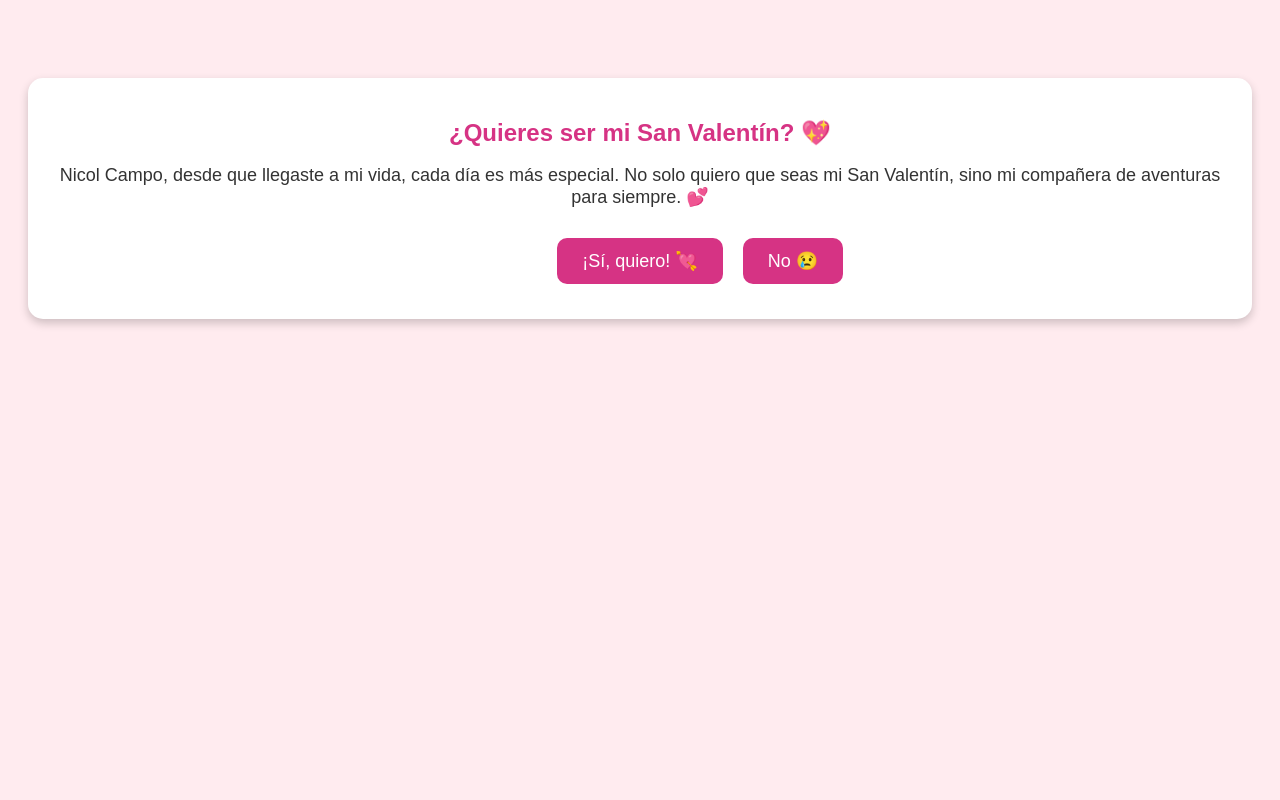
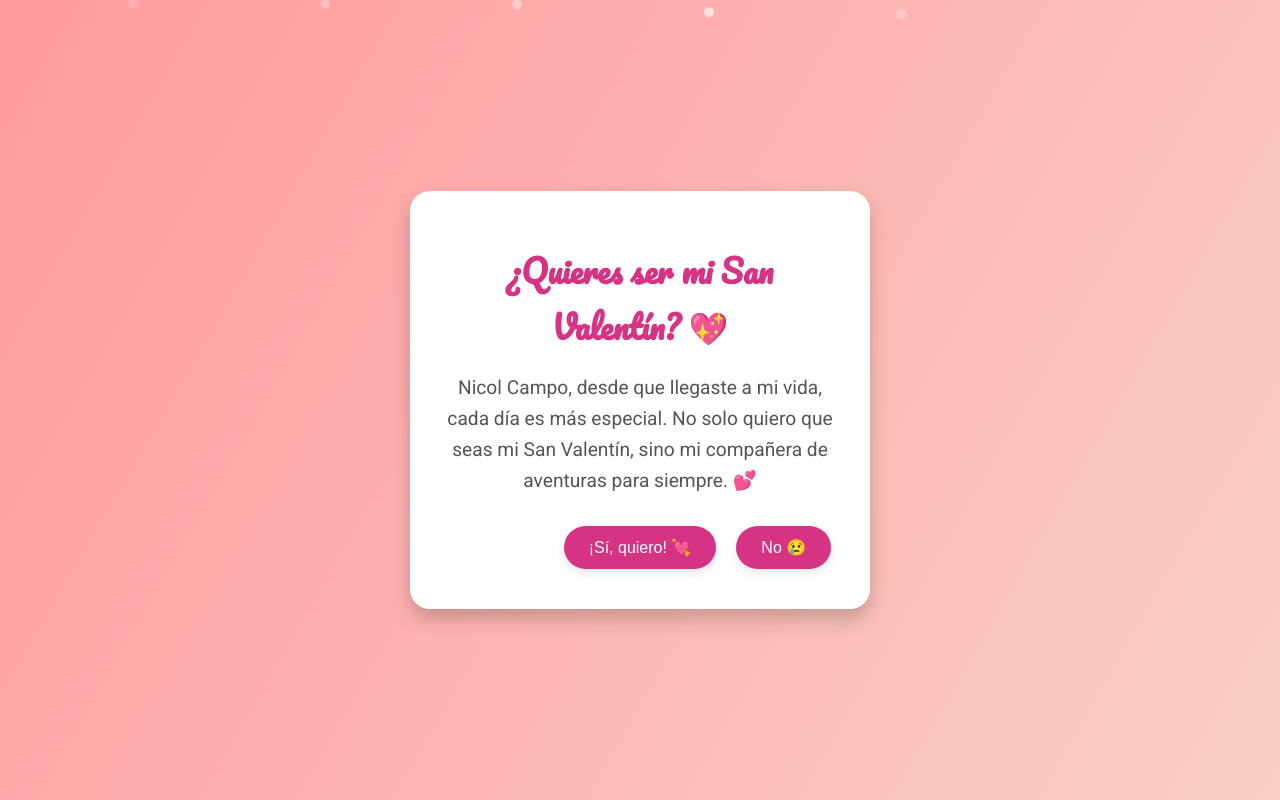
Before and after one commit to JuanCoder23/pagina, a plain HTML site: page index.html in a window 1280 px wide. Drawn offline with Linux system fonts and the light colour scheme.

Commit message:
Update index.html

```diff
--- a/index.html
+++ b/index.html
@@ -5,58 +5,145 @@
     <meta name="viewport" content="width=device-width, initial-scale=1.0">
     <title>Para Nicol ❤️</title>
     <style>
+        @import url('https://fonts.googleapis.com/css2?family=Pacifico&display=swap');
+        @import url('https://fonts.googleapis.com/css2?family=Roboto:wght@300;400&display=swap');
+
         body {
+            margin: 0;
+            padding: 0;
+            font-family: 'Roboto', sans-serif;
+            background: linear-gradient(120deg, #ff9a9e, #fad0c4);
+            color: #d63384;
             text-align: center;
-            font-family: 'Arial', sans-serif;
-            background-color: #ffebef;
-            color: #d63384;
-            padding: 20px;
+            overflow: hidden;
+            height: 100vh;
+            display: flex;
+            justify-content: center;
+            align-items: center;
+            position: relative;
+        }
+
+        .particles {
+            position: absolute;
+            width: 100%;
+            height: 100%;
+            top: 0;
+            left: 0;
+            z-index: 1;
             overflow: hidden;
         }
+
+        .particles div {
+            position: absolute;
+            width: 10px;
+            height: 10px;
+            background-color: rgba(255, 255, 255, 0.8);
+            border-radius: 50%;
+            animation: float 6s ease-in-out infinite;
+        }
+
+        @keyframes float {
+            0% {
+                transform: translateY(100%);
+                opacity: 0;
+            }
+            50% {
+                opacity: 1;
+            }
+            100% {
+                transform: translateY(-20%);
+                opacity: 0;
+            }
+        }
+
         .card {
             background: white;
-            padding: 25px;
-            border-radius: 15px;
-            box-shadow: 0 4px 10px rgba(0, 0, 0, 0.2);
-            display: inline-block;
-            margin-top: 50px;
+            padding: 30px;
+            border-radius: 20px;
+            box-shadow: 0 10px 20px rgba(0, 0, 0, 0.2);
+            z-index: 2;
+            width: 90%;
+            max-width: 400px;
             animation: fadeIn 2s ease-in-out;
         }
+
         h1 {
-            font-size: 24px;
+            font-family: 'Pacifico', cursive;
+            font-size: 2em;
+            color: #d63384;
+            margin-bottom: 10px;
         }
+
         p {
-            font-size: 18px;
-            color: #333;
+            font-size: 1.2em;
+            color: #555;
+            line-height: 1.6;
         }
+
         .buttons {
             margin-top: 20px;
         }
+
         button {
             background-color: #d63384;
             color: white;
             border: none;
             padding: 12px 25px;
-            font-size: 18px;
+            font-size: 1em;
+            border-radius: 30px;
+            margin: 10px;
             cursor: pointer;
-            border-radius: 10px;
-            margin: 10px;
-            transition: 0.3s ease-in-out;
+            transition: all 0.3s ease-in-out;
+            box-shadow: 0 4px 10px rgba(0, 0, 0, 0.1);
         }
+
         button:hover {
             background-color: #b52e6e;
             transform: scale(1.1);
+            box-shadow: 0 6px 15px rgba(0, 0, 0, 0.2);
         }
+
         .no-btn {
             position: absolute;
         }
+
         @keyframes fadeIn {
-            from { opacity: 0; transform: scale(0.8); }
-            to { opacity: 1; transform: scale(1); }
+            from {
+                opacity: 0;
+                transform: translateY(-20px);
+            }
+            to {
+                opacity: 1;
+                transform: translateY(0);
+            }
+        }
+
+        @media screen and (max-width: 480px) {
+            h1 {
+                font-size: 1.8em;
+            }
+
+            p {
+                font-size: 1em;
+            }
+
+            button {
+                font-size: 0.9em;
+                padding: 10px 20px;
+            }
         }
     </style>
 </head>
 <body>
+    <div class="particles">
+
+        <div style="left: 10%; animation-delay: 0s; animation-duration: 6s;"></div>
+        <div style="left: 25%; animation-delay: 1s; animation-duration: 5s;"></div>
+        <div style="left: 40%; animation-delay: 2s; animation-duration: 4s;"></div>
+        <div style="left: 55%; animation-delay: 3s; animation-duration: 6s;"></div>
+        <div style="left: 70%; animation-delay: 4s; animation-duration: 5s;"></div>
+        <div style="left: 85%; animation-delay: 5s; animation-duration: 4s;"></div>
+    </div>
 
     <div class="card">
         <h1>¿Quieres ser mi San Valentín? 💖</h1>
@@ -77,7 +164,6 @@
             let boton = document.querySelector(".no-btn");
             let x = Math.random() * (window.innerWidth - 100);
             let y = Math.random() * (window.innerHeight - 50);
-            boton.style.position = "absolute";
             boton.style.left = x + "px";
             boton.style.top = y + "px";
         }
@@ -109,6 +195,5 @@
             setTimeout(() => document.body.removeChild(confettiContainer), 3000);
         }
     </script>
-
 </body>
 </html>
```
